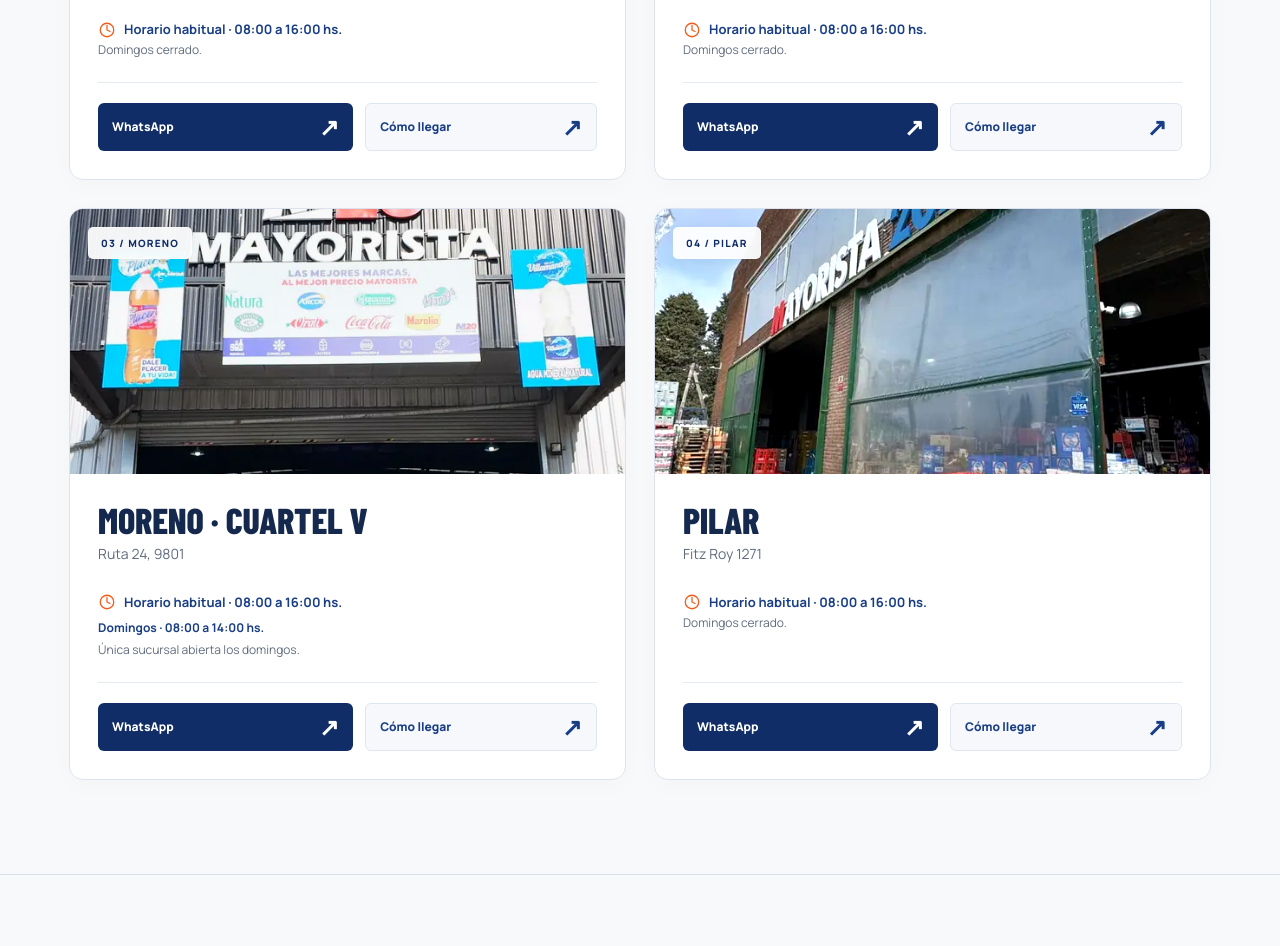
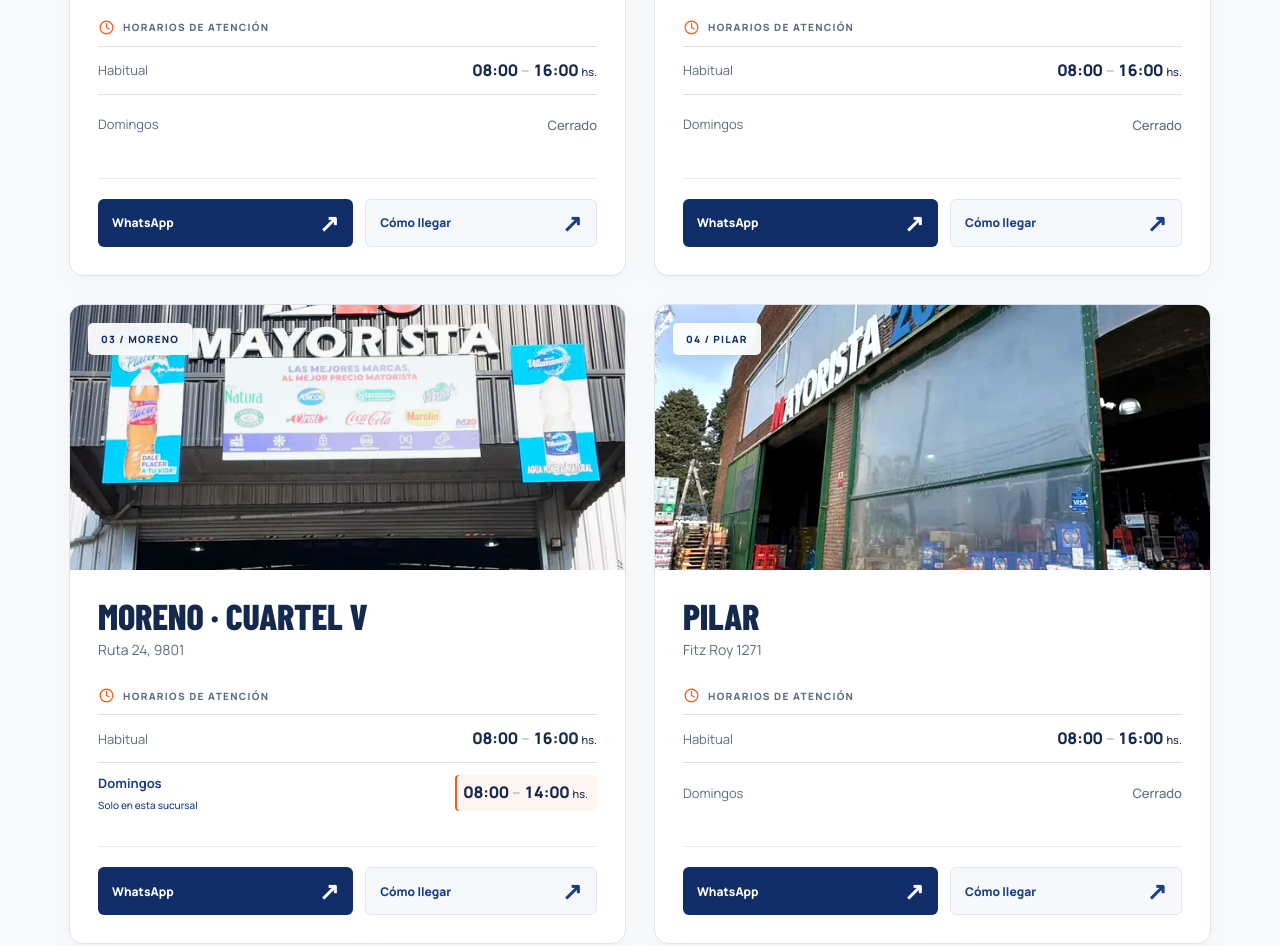
Before and after one commit to estudioideamos/mayorista-2020, a website: page index.html in a window 1280 px wide. Shown: the part 3527-4473 px from the top of the page. Drawn offline with Linux system fonts and the light colour scheme.

Commit message:
Refine branch schedules with aligned rows and Sunday highlight

```diff
--- a/index.html
+++ b/index.html
@@ -11,7 +11,7 @@
     <meta name="theme-color" content="#193e85" />
     <link rel="icon" href="favicon.svg" type="image/svg+xml" />
 
-    <link rel="stylesheet" href="styles.min.css?v=b40c6100b9a6" />
+    <link rel="stylesheet" href="styles.min.css?v=812babf179f2" />
     <link
       rel="canonical"
       href="https://estudioideamos.github.io/mayorista-2020/"
@@ -567,18 +567,23 @@
             <div class="branch-content">
               <h3>JOSÉ C. PAZ CENTRAL</h3>
               <p>Hipólito Irigoyen 4038</p>
-              <p class="branch-hours">
-                <strong
-                  ><svg
-                    class="branch-hours-icon"
-                    width="18"
-                    height="18"
-                    aria-hidden="true"
-                  >
+              <div class="branch-schedule">
+                <div class="branch-schedule-heading">
+                  <svg width="17" height="17" aria-hidden="true">
                     <use href="#i-clock" /></svg
-                  ><span>Horario habitual · 08:00 a 16:00 hs.</span></strong
-                ><span>Domingos cerrado.</span>
-              </p>
+                  ><span>HORARIOS DE ATENCIÓN</span>
+                </div>
+                <dl>
+                  <div class="branch-schedule-row">
+                    <dt>Habitual</dt>
+                    <dd>08:00 <span>–</span> 16:00 <small>hs.</small></dd>
+                  </div>
+                  <div class="branch-schedule-row">
+                    <dt>Domingos</dt>
+                    <dd><span class="branch-schedule-closed">Cerrado</span></dd>
+                  </div>
+                </dl>
+              </div>
               <div class="branch-actions">
                 <a
                   class="button button-blue"
@@ -617,18 +622,23 @@
             <div class="branch-content">
               <h3>JOSÉ C. PAZ ESQUINA</h3>
               <p>Hipólito 4154 esquina Ballesteros</p>
-              <p class="branch-hours">
-                <strong
-                  ><svg
-                    class="branch-hours-icon"
-                    width="18"
-                    height="18"
-                    aria-hidden="true"
-                  >
+              <div class="branch-schedule">
+                <div class="branch-schedule-heading">
+                  <svg width="17" height="17" aria-hidden="true">
                     <use href="#i-clock" /></svg
-                  ><span>Horario habitual · 08:00 a 16:00 hs.</span></strong
-                ><span>Domingos cerrado.</span>
-              </p>
+                  ><span>HORARIOS DE ATENCIÓN</span>
+                </div>
+                <dl>
+                  <div class="branch-schedule-row">
+                    <dt>Habitual</dt>
+                    <dd>08:00 <span>–</span> 16:00 <small>hs.</small></dd>
+                  </div>
+                  <div class="branch-schedule-row">
+                    <dt>Domingos</dt>
+                    <dd><span class="branch-schedule-closed">Cerrado</span></dd>
+                  </div>
+                </dl>
+              </div>
               <div class="branch-actions">
                 <a
                   class="button button-blue"
@@ -668,20 +678,23 @@
             <div class="branch-content">
               <h3>MORENO · CUARTEL V</h3>
               <p>Ruta 24, 9801</p>
-              <p class="branch-hours">
-                <strong
-                  ><svg
-                    class="branch-hours-icon"
-                    width="18"
-                    height="18"
-                    aria-hidden="true"
-                  >
+              <div class="branch-schedule">
+                <div class="branch-schedule-heading">
+                  <svg width="17" height="17" aria-hidden="true">
                     <use href="#i-clock" /></svg
-                  ><span>Horario habitual · 08:00 a 16:00 hs.</span></strong
-                ><span class="branch-hours-sunday"
-                  >Domingos · 08:00 a 14:00 hs.</span
-                ><small>Única sucursal abierta los domingos.</small>
-              </p>
+                  ><span>HORARIOS DE ATENCIÓN</span>
+                </div>
+                <dl>
+                  <div class="branch-schedule-row">
+                    <dt>Habitual</dt>
+                    <dd>08:00 <span>–</span> 16:00 <small>hs.</small></dd>
+                  </div>
+                  <div class="branch-schedule-row branch-schedule-sunday">
+                    <dt>Domingos<small>Solo en esta sucursal</small></dt>
+                    <dd>08:00 <span>–</span> 14:00 <small>hs.</small></dd>
+                  </div>
+                </dl>
+              </div>
               <div class="branch-actions">
                 <a
                   class="button button-blue"
@@ -717,18 +730,23 @@
             <div class="branch-content">
               <h3>PILAR</h3>
               <p>Fitz Roy 1271</p>
-              <p class="branch-hours">
-                <strong
-                  ><svg
-                    class="branch-hours-icon"
-                    width="18"
-                    height="18"
-                    aria-hidden="true"
-                  >
+              <div class="branch-schedule">
+                <div class="branch-schedule-heading">
+                  <svg width="17" height="17" aria-hidden="true">
                     <use href="#i-clock" /></svg
-                  ><span>Horario habitual · 08:00 a 16:00 hs.</span></strong
-                ><span>Domingos cerrado.</span>
-              </p>
+                  ><span>HORARIOS DE ATENCIÓN</span>
+                </div>
+                <dl>
+                  <div class="branch-schedule-row">
+                    <dt>Habitual</dt>
+                    <dd>08:00 <span>–</span> 16:00 <small>hs.</small></dd>
+                  </div>
+                  <div class="branch-schedule-row">
+                    <dt>Domingos</dt>
+                    <dd><span class="branch-schedule-closed">Cerrado</span></dd>
+                  </div>
+                </dl>
+              </div>
               <div class="branch-actions">
                 <a
                   class="button button-blue"
--- a/styles.css
+++ b/styles.css
@@ -4309,31 +4309,6 @@ h1 em:after {
   color: var(--muted);
   font-size: 13px;
 }
-.branch-content .branch-hours {
-  margin: 0 0 22px;
-  padding: 0;
-  color: var(--blue);
-  font-size: 13px;
-  line-height: 1.65;
-}
-.branch-hours strong,
-.branch-hours span,
-.branch-hours small {
-  display: block;
-}
-.branch-hours span,
-.branch-hours small {
-  color: var(--muted);
-  font-size: 12px;
-}
-.branch-hours .branch-hours-sunday {
-  margin-top: 5px;
-  color: var(--blue);
-  font-weight: 700;
-}
-.branch-hours small {
-  margin-top: 2px;
-}
 @media (max-width: 760px) {
   .sunday-notice {
     justify-content: center;
@@ -4343,22 +4318,96 @@ h1 em:after {
   }
 }
 
-.branch-hours strong {
+/* Consistent, scannable schedules on every branch card. */
+.branch-schedule {
+  margin: 0 0 24px;
+  text-align: left;
+}
+.branch-schedule-heading {
   display: flex;
   align-items: center;
   gap: 8px;
-}
-.branch-hours strong span {
-  color: inherit;
-  font-size: inherit;
-}
-.branch-hours-icon {
-  flex: 0 0 18px;
-  width: 18px;
-  height: 18px;
+  padding-bottom: 10px;
+  color: var(--muted);
+  font-size: 10px;
+  font-weight: 800;
+  letter-spacing: 1.3px;
+}
+.branch-schedule-heading svg {
+  flex: 0 0 17px;
   fill: none;
   stroke: var(--orange);
   stroke-width: 1.7;
   stroke-linecap: round;
   stroke-linejoin: round;
 }
+.branch-schedule dl {
+  margin: 0;
+}
+.branch-schedule-row {
+  display: flex;
+  justify-content: space-between;
+  align-items: center;
+  gap: 12px;
+  min-height: 48px;
+  border-top: 1px solid var(--line);
+}
+.branch-schedule-row:last-child {
+  min-height: 60px;
+}
+.branch-schedule dt {
+  color: var(--muted);
+  font-size: 13px;
+}
+.branch-schedule dd {
+  margin: 0;
+  color: var(--ink);
+  font-size: 16px;
+  font-weight: 800;
+  font-variant-numeric: tabular-nums;
+  white-space: nowrap;
+}
+.branch-schedule dd > span {
+  color: #98a4b6;
+  font-weight: 400;
+}
+.branch-schedule dd small {
+  font-size: 11px;
+  font-weight: 500;
+}
+.branch-schedule dt small {
+  display: block;
+  margin-top: 3px;
+  font-size: 10px;
+  font-weight: 500;
+}
+.branch-schedule .branch-schedule-closed {
+  color: var(--muted);
+  font-size: 13px;
+  font-weight: 500;
+}
+.branch-schedule-sunday dt {
+  color: var(--blue);
+  font-weight: 700;
+}
+.branch-schedule-sunday dd {
+  padding: 5px 9px;
+  background: #f45b190d;
+  border-radius: 4px;
+  color: var(--ink);
+  box-shadow: inset 2px 0 var(--orange);
+}
+@media (max-width: 380px) {
+  .branch-schedule dd {
+    font-size: 14px;
+  }
+  .branch-schedule-row {
+    gap: 8px;
+  }
+  .branch-schedule dt {
+    font-size: 12px;
+  }
+  .branch-schedule-sunday dd {
+    padding-inline: 7px;
+  }
+}
```
Also changed, not shown: 404.html (+1 -1 lines), contacto.html (+1 -1 lines), recursos-humanos.html (+1 -1 lines), styles.min.css.
